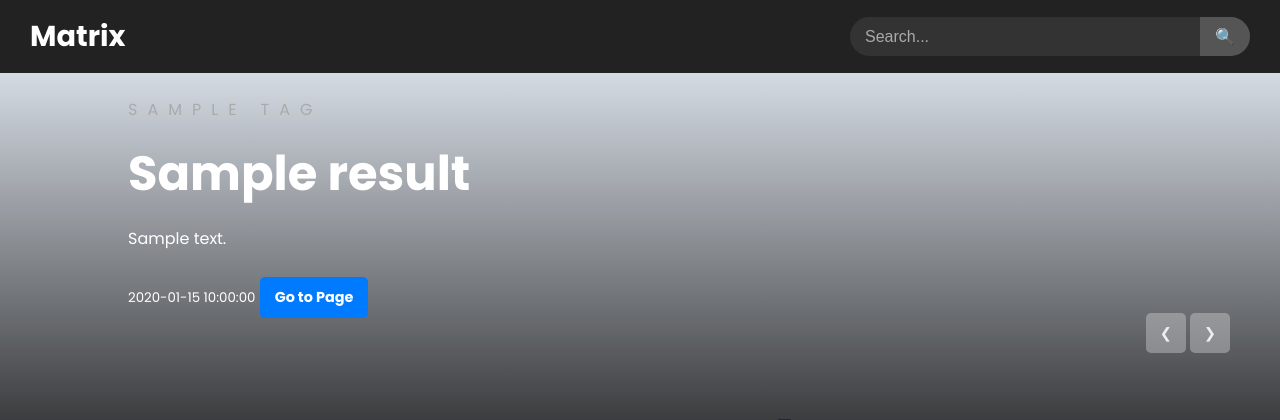
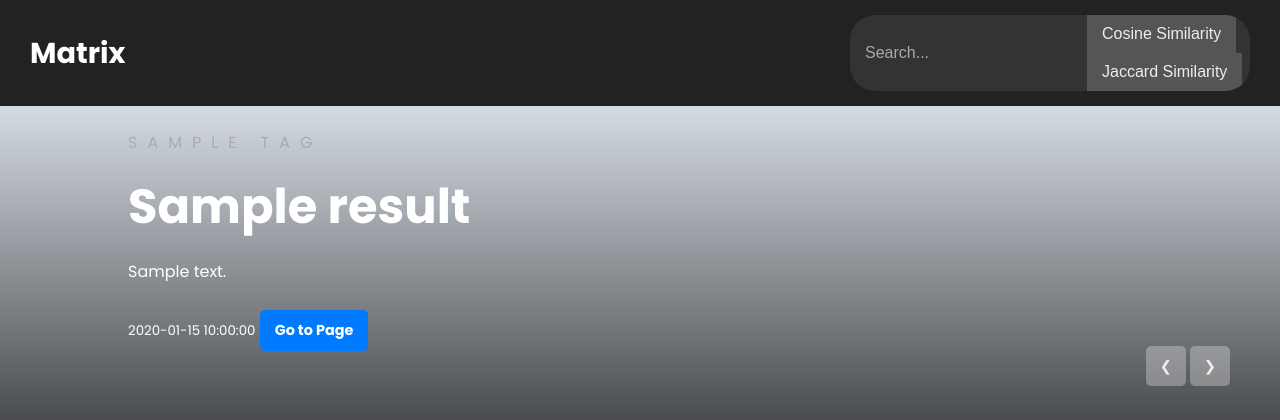
Before and after one commit to notsuperganang/MindSeek-Health-Search-Engine, a Flask app: template mycrawler/templates/result.html in a window 1280 px wide. Shown: the top 420 px of the page. Run offline with Flask 3, Linux system fonts and the light colour scheme; the template is opened without the code that fills it: most values are stand-ins (such as "Sample title", 1, 10 or a date in 2020); grey boxes marked "Sample" are stand-in pictures; parts of the project's set-up code (start-up, migrations or seed data) failed here and were passed over.

Commit message:
menambahkan tombol untuk cosine dan jaccard pada search, menambahkan scorenya di thumbnail

```diff
--- a/mycrawler/templates/result.html
+++ b/mycrawler/templates/result.html
@@ -12,9 +12,14 @@
     <header>
         <div class="logo">Matrix</div>
         <div class="search">
-            <form action="{{ url_for('search_results') }}" method="GET">
-                <input type="text" name="q" value="{{ query }}" required placeholder="Search...">
-                <button type="submit">🔍</button>
+            <form action="{{ url_for('search_results') }}" method="GET" class="search-container">
+                <div class="search-box-wrapper">
+                    <input type="text" name="q" value="{{ query }}" required placeholder="Search..." class="search-box">
+                </div>
+                <div class="buttons-container">
+                    <button type="submit" name="method" value="cosine" class="search-button">Cosine Similarity</button>
+                    <button type="submit" name="method" value="jaccard" class="search-button">Jaccard Similarity</button>
+                </div>
             </form>
         </div>
     </header>
@@ -47,8 +52,6 @@
         </div>
     </div>
 
-
-
     <!-- Thumbnails for navigation -->
     <div class="thumbnail">
         {% for result in results %}
```
Lines whose indentation alone changed are shown as unchanged.
